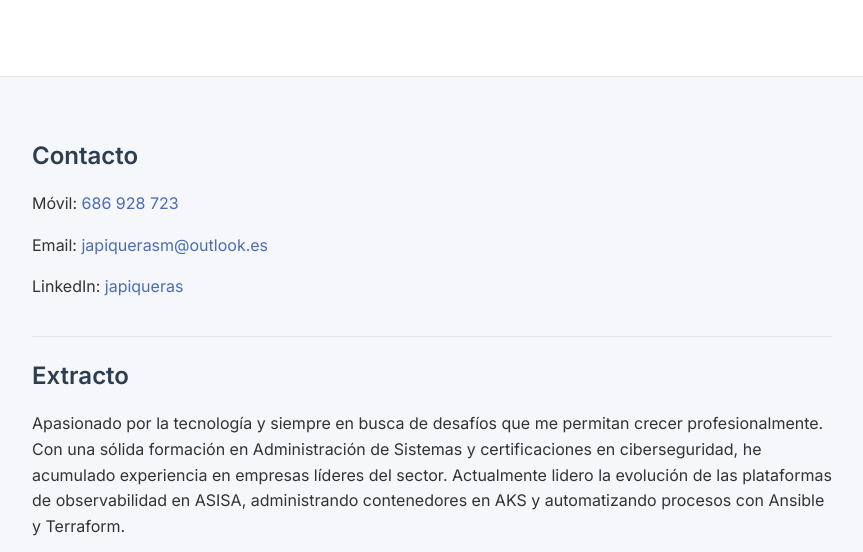
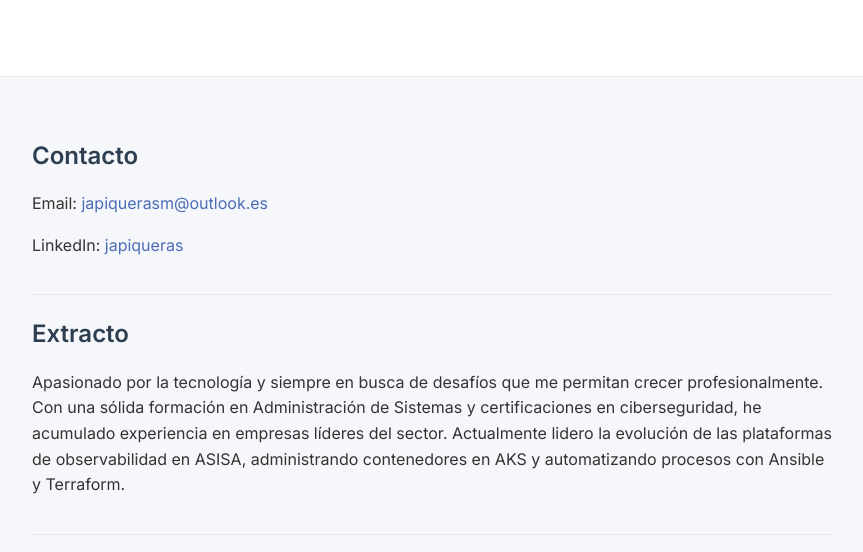
Before and after one commit to japiquerasm/japiquerasm.github.io, a plain HTML site: page index.html in a window 1280 px wide. Shown: the part 168-720 px from the top of the page, without its empty margins (208-1071 px from the left). Drawn offline with Linux system fonts and the light colour scheme.

Commit message:
Update index.html

```diff
--- a/index.html
+++ b/index.html
@@ -17,7 +17,6 @@
     <main>
         <section id="contact">
             <h2>Contacto</h2>
-            <p>Móvil: <a href="tel:+34686928723">686 928 723</a></p>
             <p>Email: <a href="mailto:japiquerasm@outlook.es">japiquerasm@outlook.es</a></p>
             <p>LinkedIn: <a href="https://www.linkedin.com/in/japiqueras">japiqueras</a></p>
         </section>
```
